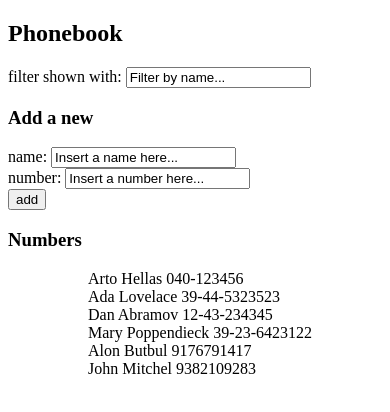
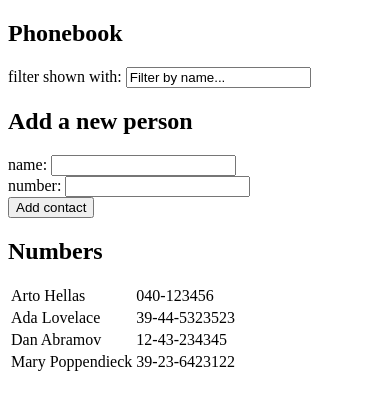
Before and after one commit to alonbofficial/Exercises-2.15.-2.18, a React (Create React App) app: page / in a window 390 px wide. Shown: the top 412 px of the page. Built offline with nearby package versions, Linux system fonts and the light colour scheme; data requests are answered from the project's data file.

Commit message:
2.16: Phonebook step8

```diff
--- a/db.json
+++ b/db.json
@@ -19,16 +19,6 @@
       "name": "Mary Poppendieck",
       "number": "39-23-6423122",
       "id": 4
-    },
-    {
-      "name": "Alon Butbul",
-      "number": "9176791417",
-      "id": 5
-    },
-    {
-      "name": "John Mitchel",
-      "number": "9382109283",
-      "id": 6
     }
   ]
 }
--- a/package.json
+++ b/package.json
@@ -38,6 +38,7 @@
     ]
   },
   "devDependencies": {
+    "eslint-plugin-react-hooks": "^4.6.0",
     "json-server": "^0.4.2"
   }
 }
--- a/src/App.js
+++ b/src/App.js
@@ -1,24 +1,13 @@
 import { useState, useEffect } from 'react'
-import axios from 'axios'
 import React from 'react'
+import phonebookService from './services/phonebook'
 
-
-const Filter = (props) => {
+const Title = ({title}) => <h2>{title}</h2>
+const FilterContacts = ({phonebookList}) => {
 
   const [filter, setFilter] = useState('Filter by name...')
-
-  const handleFilterChange = (event) => {
-
-    if(true)
-      setFilter(event.target.value)
-    else{
-      alert("You can't continue")
-    }
-  }
-
-  function filterItems(arr, query) {
-    return arr.filter((el) => el.name.toLowerCase().includes(query.toLowerCase()));
-  }
+  const handleFilterChange = (event) => setFilter(event.target.value)
+  const filteredList = phonebookList.filter((el) => el.name.toLowerCase().includes(filter.toLowerCase()));
 
   if(filter === '')
     return(
@@ -30,116 +19,80 @@ const Filter = (props) => {
     return(
       <div>
         filter shown with: <input onChange={handleFilterChange} value={filter}/>
-          <Persons persons={filterItems(props.arrayOfPersons, filter)}/>
+        <DisplayContacts phonebookList={filteredList}/>
       </div>
     )
 }
+const InsertToPhonebook = (props) => {
 
-const PersonForm = (props) => {
+  const [name, setName] = useState('')
+  const [number, setNumber] = useState('')
 
-  const addName = (event) => {
+  function handleNewContactName(contactName){
+    setName(contactName)
+  }
+  function handleNewContactNumber(phoneNumber){
+    setNumber(phoneNumber)
+  }
+  const addContact = event => {
 
     event.preventDefault();
-
-    if(isDuplicate()){
-      alert(`${props.valueName} is in the list`)
-      props.setNewName('Insert another name here...')
-      props.setNewNumber('Insert another number here...')
-    }
-    else{
-
-      const nameObject = {
-        name: props.valueName,
-        number: props.valueNumber
-      }
-
-      axios
-      .post('http://localhost:3001/persons', nameObject)
+    phonebookService.create( { name, number } )
     .then(response => {
-        console.log(response)
-
-        props.setNewName(response.data)
-        props.setNewNumber()
+      props.handlePhonebook(props.phonebookList.concat(response.data))
+      setName('')
+      setNumber('')
     })
-      .catch(
-        error => {
-          console.log('fail')
-        }
-      )
-
-      props.setPersons(props.persons.concat(nameObject))
-      props.setNewName('Insert another name here...')
-      props.setNewNumber('Insert another number here...')
-    }
-  }
-
-  function isDuplicate(){
-
-    const arrayOfNames = props.persons.map((person) => person.name)
-
-    if (arrayOfNames.includes(props.valueName))
-      return true
-
-    return false
   }
 
   return(
-    <form onSubmit={addName}>
-      <div>name: <input onChange={props.onChangeName} value={props.valueName}/></div>
-      <div>number: <input onChange={props.onChangeNumber} value={props.valueNumber}/></div>
-      <div><button type="submit">add</button></div>
+    <form onSubmit={addContact}>
+      <div>name: <input onChange={(event) => handleNewContactName(event.target.value)}/></div>
+      <div>number: <input onChange={(event) => handleNewContactNumber(event.target.value)}/></div>
+      <div><button type="submit">Add contact</button></div>
     </form>
   )
 }
+const DisplayContacts = ({phonebookList}) => {
 
- const Persons = (props) => {
-  return (
-    <ul>
-      { props.persons.map(person => <ul key={person.id}>{person.name} {person.number}</ul>) }
-    </ul>
+  return(
+    <div>
+      <table>
+        <tbody>
+          {phonebookList.map(record =>
+          <tr key={record.id}>
+            <td> {record.name} </td><td> {record.number} </td>
+          </tr>)}
+        </tbody>
+      </table>
+    </div>
   )
 }
 
 const App = () => {
 
-  const [persons, setPersons] = useState([])
-  const [newName, setNewName] = useState('Insert a name here...')
-  const [newNumber, setNewNumber] = useState('Insert a number here...')
-
-  const handleNameChange   = (event) => setNewName(event.target.value)
-  const handleNumberChange = (event) => setNewNumber(event.target.value)
+  const [phonebook, setPhonebook] = useState([])
+  const handlePhonebook = nextRecord => setPhonebook(nextRecord)
 
   useEffect(() => {
-    axios
-      .get('http://localhost:3001/persons')
+    phonebookService
+      .getAll()
       .then(response => {
-        setPersons(response.data)
+        setPhonebook(response)
+        console.log(response)
       })
+      .catch(error => console.log(error))
   }, [])
 
   return (
+
     <div>
-      <h2>Phonebook</h2>
-
-      <Filter arrayOfPersons = {persons}/>
-
-      <h3>Add a new</h3>
-
-      <PersonForm
-
-        onChangeName={handleNameChange}
-        onChangeNumber={handleNumberChange}
-        setNewName={setNewName}
-        setNewNumber={setNewNumber}
-        valueName = {newName}
-        valueNumber = {newNumber}
-        persons={persons}
-        setPersons={setPersons}
-      />
-
-      <h3>Numbers</h3>
-      <Persons persons={persons}/>
-
+      <Title title='Phonebook'/>
+      <FilterContacts phonebookList={phonebook}/>
+      <Title title='Add a new person'/>
+      <InsertToPhonebook phonebookList={phonebook} handlePhonebook={handlePhonebook}/>
+      <Title title='Numbers'/>
+      <DisplayContacts phonebookList={phonebook}/>
     </div>
   )
 }
--- /dev/null
+++ b/src/services/phonebook.js
@@ -0,0 +1,11 @@
+import axios from 'axios'
+const baseUrl = 'http://localhost:3001/persons'
+
+const create = record => axios.post(baseUrl, record)
+
+const getAll = () => {
+    const request = axios.get(baseUrl)
+    return request.then(response => response.data)
+}
+
+export default {create, getAll}
```
Also changed, not shown: 1 other file (tests, documents, lock files or other folders). Lines whose indentation alone changed are shown as unchanged.
